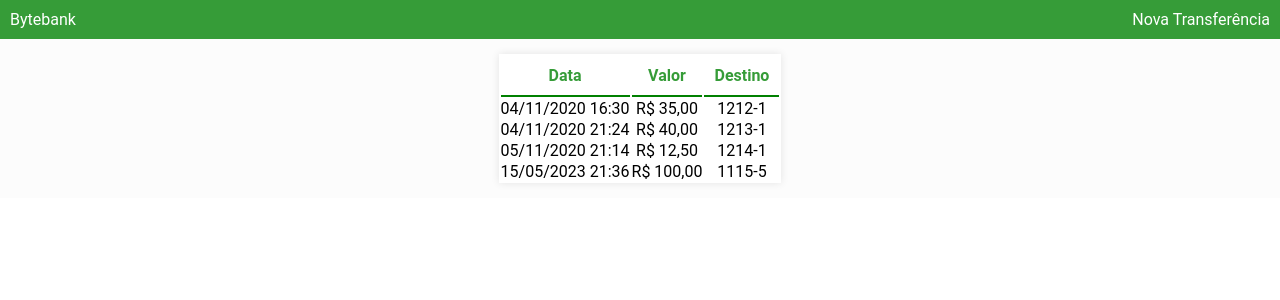
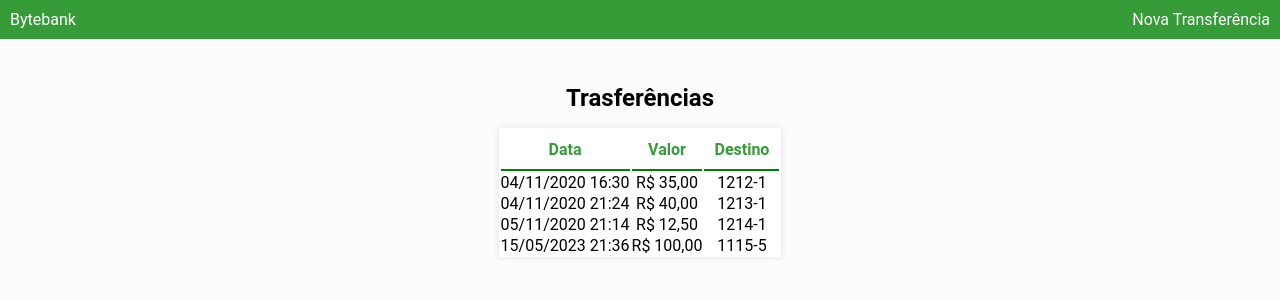
Before and after one commit to Frafaelrls/angular-explorando-o-framework, an Angular app: page /extrato in a window 1280 px wide. Shown: the top 300 px of the page. Built offline with nearby package versions, Linux system fonts and the light colour scheme; data requests are answered from the project's data file.

Commit message:
adicionando section

```diff
--- a/src/app/extrato/extrato.component.html
+++ b/src/app/extrato/extrato.component.html
@@ -1,3 +1,5 @@
+<section class="container">
+  <h2 class="titulo">Trasferências</h2>
   <table class="tabela">
     <thead class="tabela__cabecalho">
       <th class="tabela__cabecalho__conteudo">Data</th>
@@ -16,3 +18,4 @@
   <ng-template #listaVazia>
     <p>Nenhuma transferência cadastrada</p>
   </ng-template>
+</section>
```
Lines whose indentation alone changed are shown as unchanged.
